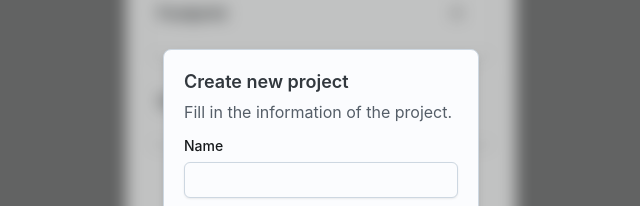
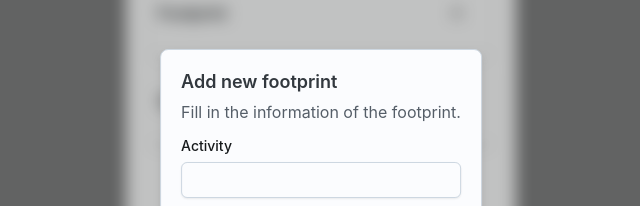
Before and after one commit to aron98/ducktor, a React (Create React App) app: page /statistics in a window 1280 px wide. Both pictures are taken after a click on the button 775 px from the left and 214 px from the top of the page. Shown: the part 201-407 px from the top of the page, without its empty margins (319-959 px from the left). Built offline with nearby package versions, Linux system fonts and the light colour scheme.

Commit message:
Modals to everything

```diff
--- a/src/Components/FootprintModal/FootprintModal.js
+++ b/src/Components/FootprintModal/FootprintModal.js
@@ -23,8 +23,8 @@ const FootprintModal = (props) => {
     return (
         <Modal open={props.open} onClose={() => close()}>
             <ModalDialog>
-                <DialogTitle>Create new project</DialogTitle>
-                <DialogContent>Fill in the information of the project.</DialogContent>
+                <DialogTitle>Add new footprint</DialogTitle>
+                <DialogContent>Fill in the information of the footprint.</DialogContent>
                 <form
                     onSubmit={(event) => {
                         event.preventDefault();
@@ -34,7 +34,7 @@ const FootprintModal = (props) => {
                 >
                     <Stack spacing={2}>
                         <FormControl>
-                            <FormLabel>Name</FormLabel>
+                            <FormLabel>Activity</FormLabel>
                             <Input autoFocus required value={state.name} onChange={event => setState({...state, name: event.target.value})}/>
                         </FormControl>
                         <FormControl>
--- a/src/Components/SavingModal/SavingModal.js
+++ b/src/Components/SavingModal/SavingModal.js
@@ -23,8 +23,8 @@ const SavingModal = (props) => {
     return (
         <Modal open={props.open} onClose={() => close()}>
             <ModalDialog>
-                <DialogTitle>Create new project</DialogTitle>
-                <DialogContent>Fill in the information of the project.</DialogContent>
+                <DialogTitle>Add new carbon footprint reduction</DialogTitle>
+                <DialogContent>Fill in the information.</DialogContent>
                 <form
                     onSubmit={(event) => {
                         event.preventDefault();
@@ -34,7 +34,7 @@ const SavingModal = (props) => {
                 >
                     <Stack spacing={2}>
                         <FormControl>
-                            <FormLabel>Name</FormLabel>
+                            <FormLabel>Activity</FormLabel>
                             <Input autoFocus required value={state.name} onChange={event => setState({...state, name: event.target.value})}/>
                         </FormControl>
                         <FormControl>
```
